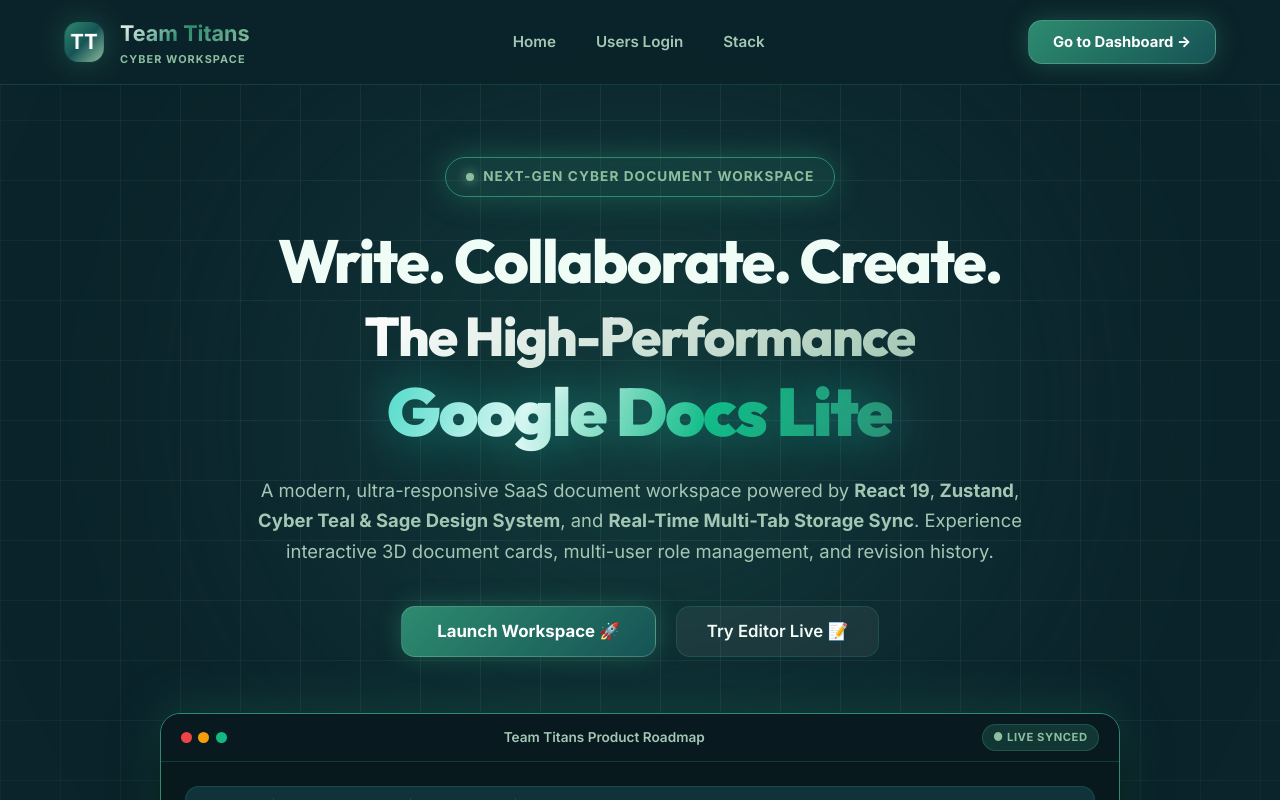
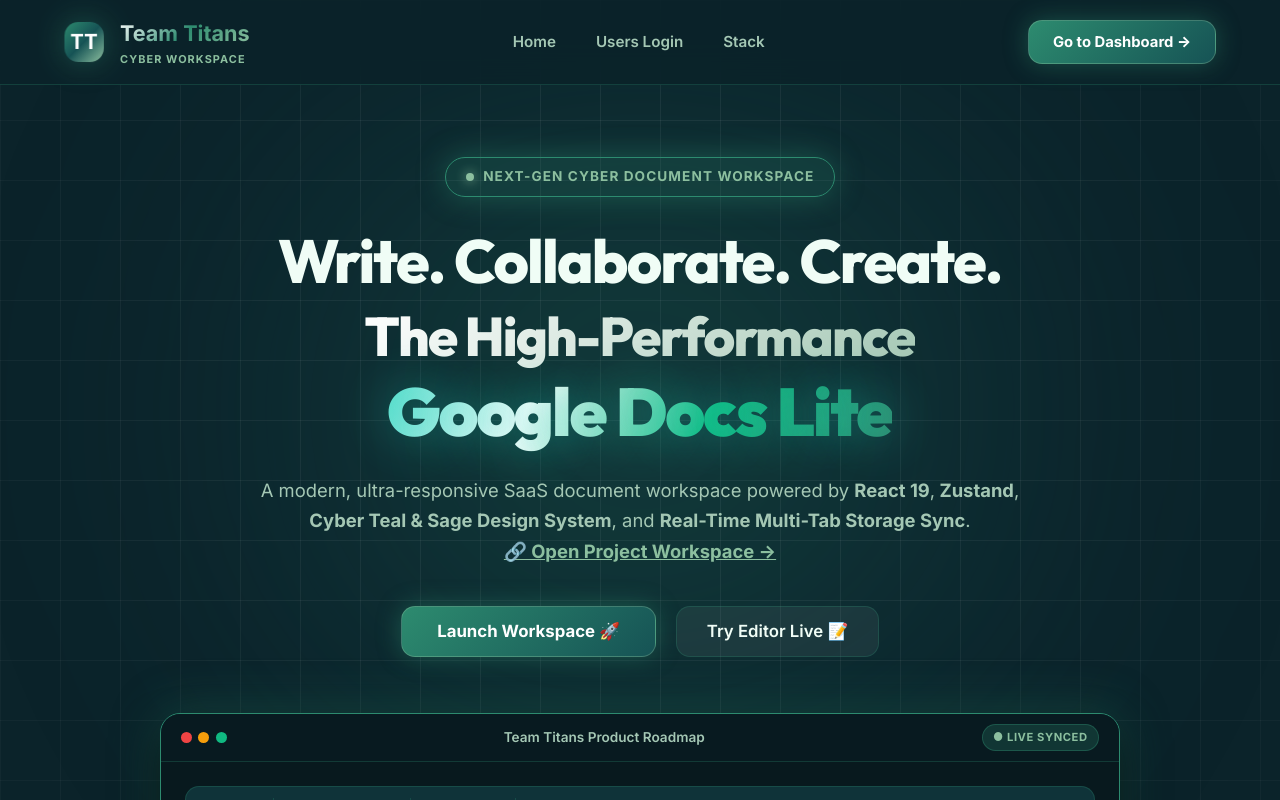
Before and after one commit to mehulJain-glitch/G14-pid15, a React (Vite) app: page / in a window 1280 px wide. Shown: the top 800 px of the page. Built offline with nearby package versions, Linux system fonts and the light colour scheme.

Commit message:
Add clickable project open links to landing page description and README.md

```diff
--- a/src/pages/Landing.jsx
+++ b/src/pages/Landing.jsx
@@ -85,8 +85,23 @@
 
         <p className="hero-description scroll-slide-up delay-1">
           A modern, ultra-responsive SaaS document workspace powered by <strong>React 19</strong>,
-          <strong> Zustand</strong>, <strong>Cyber Teal & Sage Design System</strong>, and <strong>Real-Time Multi-Tab Storage Sync</strong>.
-          Experience interactive 3D document cards, multi-user role management, and revision history.
+          <strong> Zustand</strong>, <strong>Cyber Teal & Sage Design System</strong>, and <strong>Real-Time Multi-Tab Storage Sync</strong>.{' '}
+          <a
+            href="/dashboard"
+            onClick={(e) => { e.preventDefault(); navigate('/dashboard'); }}
+            style={{
+              color: 'var(--accent)',
+              fontWeight: 700,
+              textDecoration: 'underline',
+              cursor: 'pointer',
+              display: 'inline-flex',
+              alignItems: 'center',
+              gap: '0.3rem'
+            }}
+            title="Open Team Titans Project Workspace"
+          >
+            🔗 Open Project Workspace →
+          </a>
         </p>
 
         <div className="hero-cta-group scroll-slide-up delay-2">
```
Also changed, not shown: 1 other file (tests, documents, lock files or other folders).
